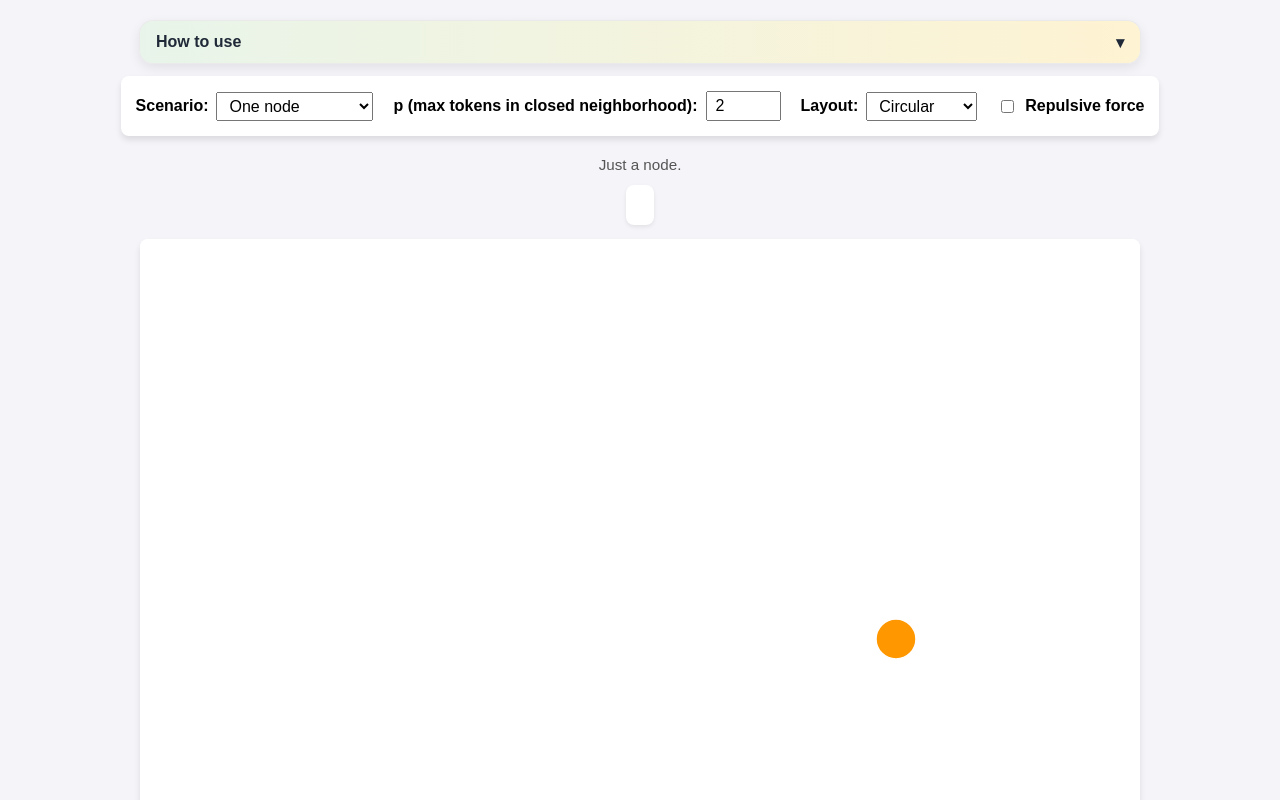
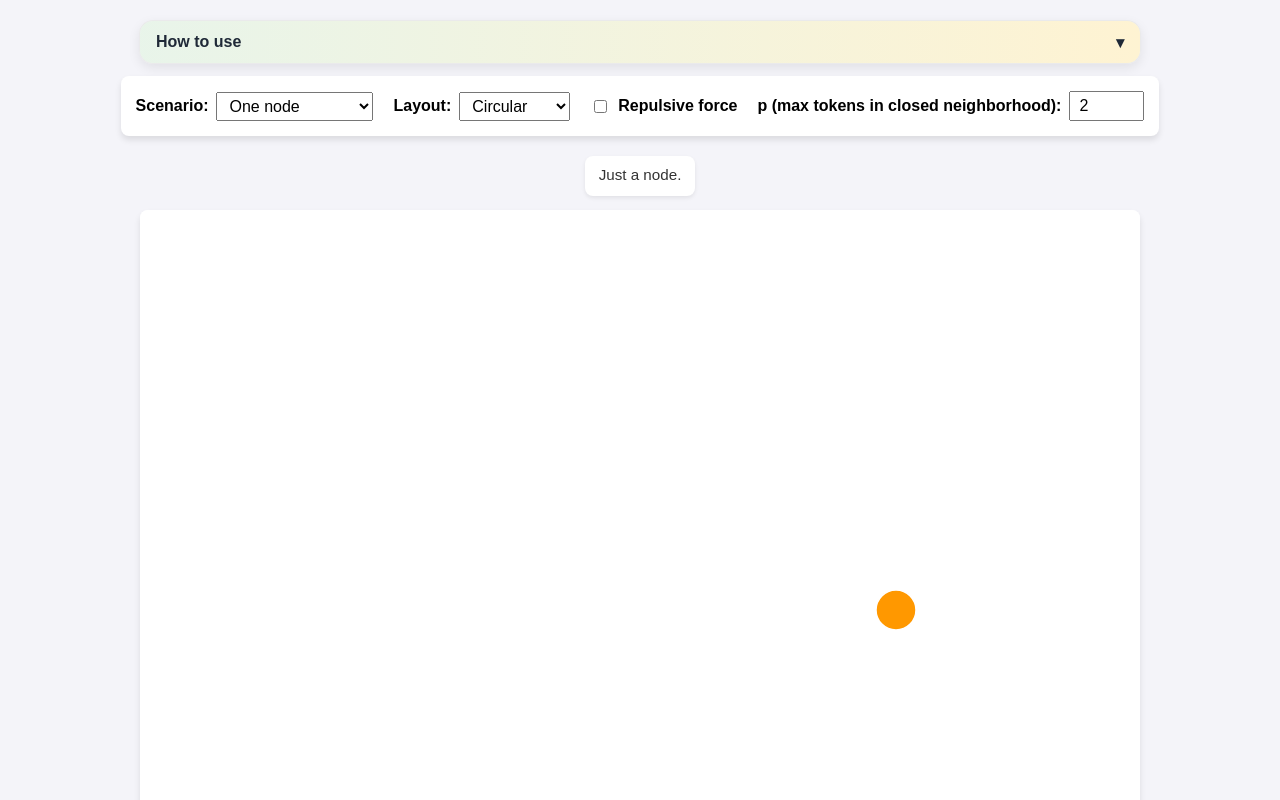
Before and after one commit to whaypr/token-reconfiguration, a website built with Vite: page index.html in a window 1280 px wide. Shown: the top 800 px of the page. Built offline with nearby package versions, Linux system fonts and the light colour scheme.

Commit message:
Rearrange control panel & unify notifications

```diff
--- a/index.html
+++ b/index.html
@@ -37,10 +37,6 @@
             <select id="scenarioSelect"></select>
         </label>
         <label>
-            <strong>p (max tokens in closed neighborhood):</strong>
-            <input type="number" id="pValue" value="2" min="0" max="10">
-        </label>
-        <label>
             <strong>Layout:</strong>
             <select id="layoutSelect">
                 <option value="circular">Circular</option>
@@ -55,9 +51,11 @@
             <input type="checkbox" id="repulsionToggle">
             <strong>Repulsive force</strong>
         </label>
+        <label>
+            <strong>p (max tokens in closed neighborhood):</strong>
+            <input type="number" id="pValue" value="2" min="0" max="10">
+        </label>
     </div>
-
-    <div id="scenarioDescription"></div>
 
     <div id="status"></div>
 
--- a/src/core.ts
+++ b/src/core.ts
@@ -568,7 +568,7 @@ export function createPFairnessApp({
 
     refreshGraphAfterMutation();
     applyLayout(currentLayout);
-    clearSelection("");
+    clearSelection();
 
     return {
         setStatus,
--- a/src/main.ts
+++ b/src/main.ts
@@ -6,9 +6,8 @@ function bootstrap(): void {
     const scenarioSelect = document.getElementById("scenarioSelect") as HTMLSelectElement;
     const layoutSelect = document.getElementById("layoutSelect") as HTMLSelectElement;
     const repulsionToggle = document.getElementById("repulsionToggle") as HTMLInputElement;
-    const scenarioDescription = document.getElementById("scenarioDescription") as HTMLElement;
 
-    if (!scenarioSelect || !layoutSelect || !repulsionToggle || !scenarioDescription || scenarios.length === 0) {
+    if (!scenarioSelect || !layoutSelect || !repulsionToggle || scenarios.length === 0) {
         window.setTimeout(bootstrap, 0);
         return;
     }
@@ -42,7 +41,6 @@ function bootstrap(): void {
             currentApp.destroy();
         }
 
-        scenarioDescription.textContent = scenario.description;
         currentApp = createPFairnessApp({
             svgSelector: "svg",
             pInputSelector: "#pValue",
@@ -54,6 +52,7 @@ function bootstrap(): void {
         });
 
         applyControlsToApp();
+        currentApp.setStatus(scenario.description);
     }
 
     renderScenarioOptions();
--- a/style.css
+++ b/style.css
@@ -104,15 +104,6 @@ svg:active {
     padding: 4px 8px;
 }
 
-#scenarioDescription {
-    margin-bottom: 12px;
-    color: #555;
-    font-size: 0.95em;
-    max-width: 800px;
-    text-align: center;
-}
-
-
 #status {
     margin-bottom: 14px;
     background: white;
```
